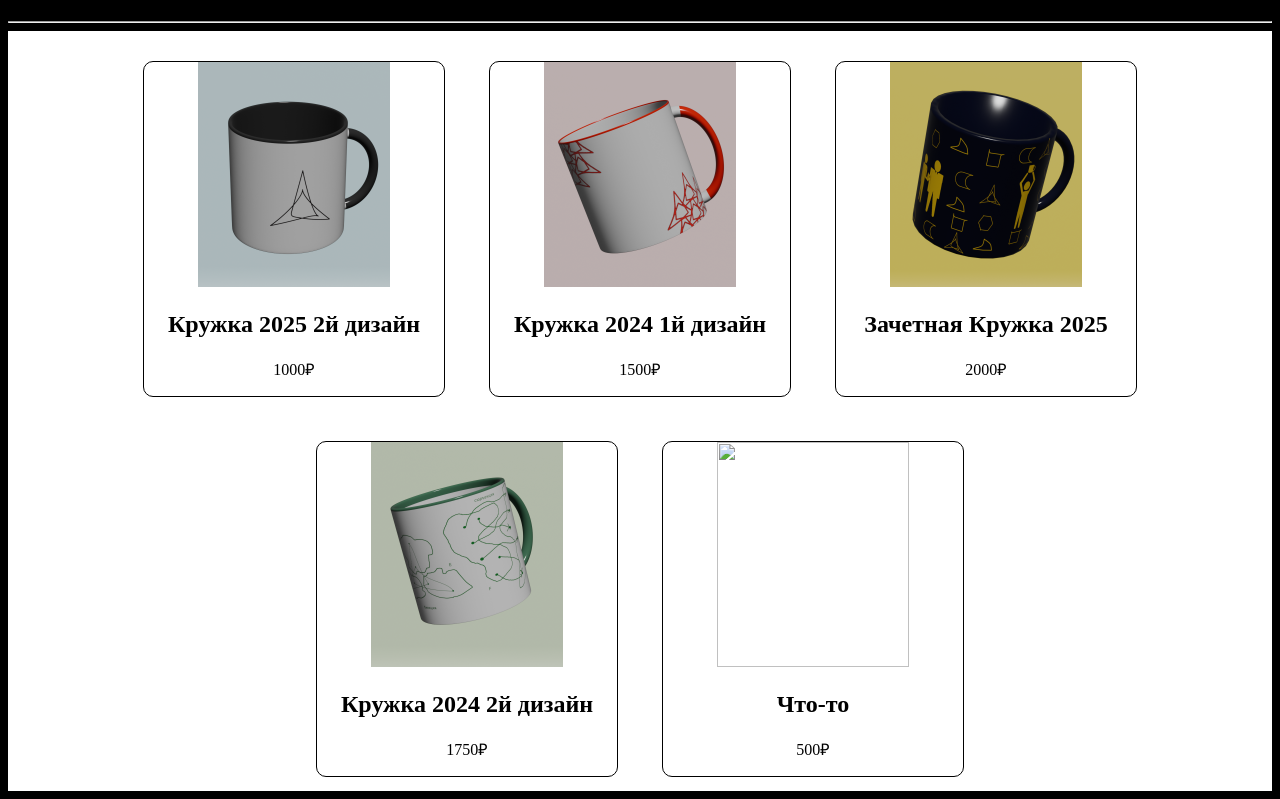
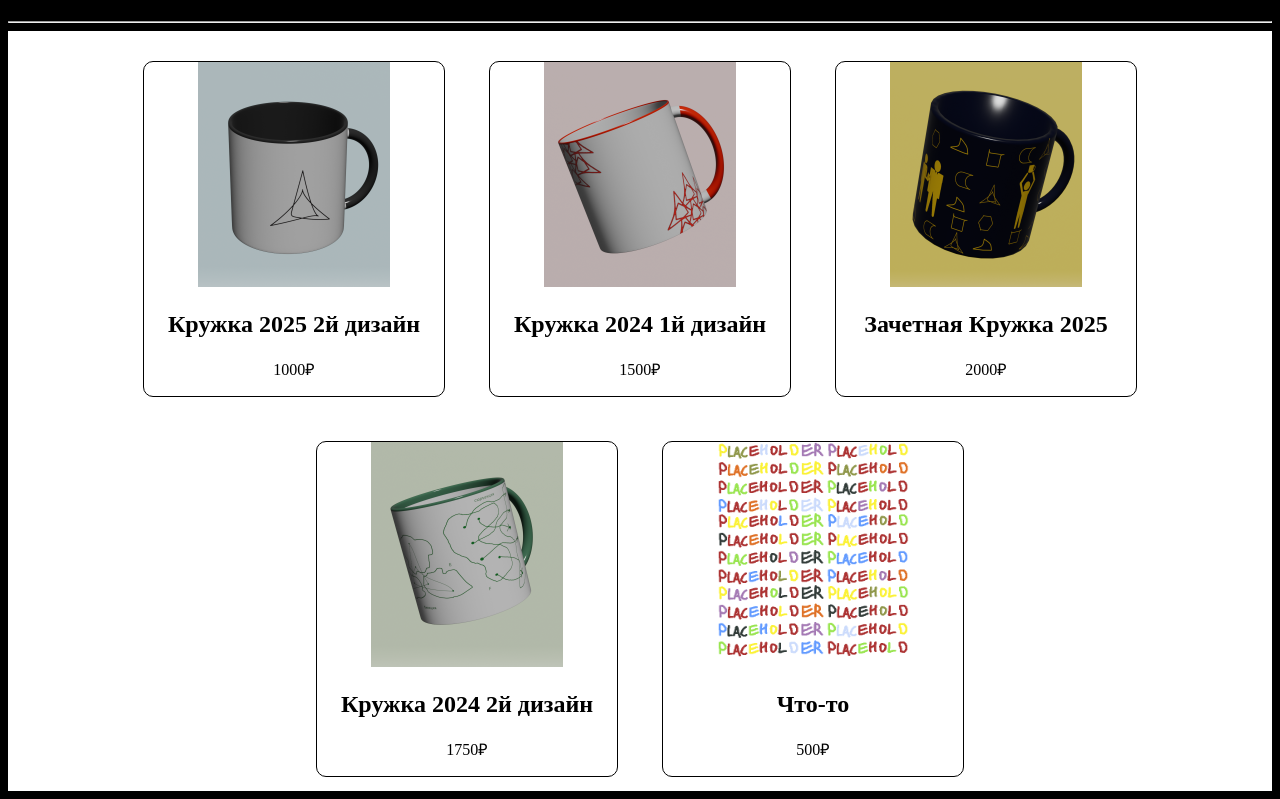
Before and after one commit to LiquidSubstance/YUMSH_store, a plain HTML site: page docs/HTML_pages/Catalogue.html in a window 1280 px wide. Shown: the part 338-1137 px from the top of the page. Drawn offline with Linux system fonts and the light colour scheme; the site is published under a folder, as on GitHub Pages, so addresses that start at the root find nothing; a web font is replaced by a local one.

Commit message:
Fix HTML formatting and structure in Catalogue.html

```diff
--- a/docs/HTML_pages/Catalogue.html
+++ b/docs/HTML_pages/Catalogue.html
@@ -56,7 +56,7 @@
             <p> 1750₽ </p>
         </div>
         <div class="catalogue-item" data-name = "Что-то" data-price = "500" data-type = "Что-то" data-date = 2023>
-            <img src="/contents/Placeholder.png" width="192" height="225">
+            <img src="../contents/Placeholder.png" width="192" height="225">
             <h2> Что-то </h2>
             <p> 500₽ </p>
         </div>
```
